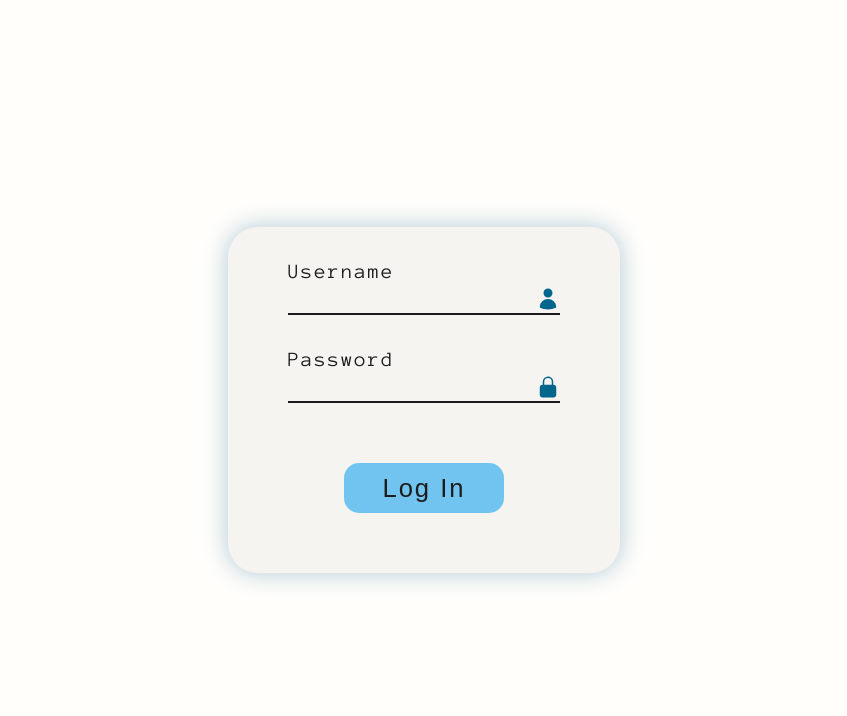
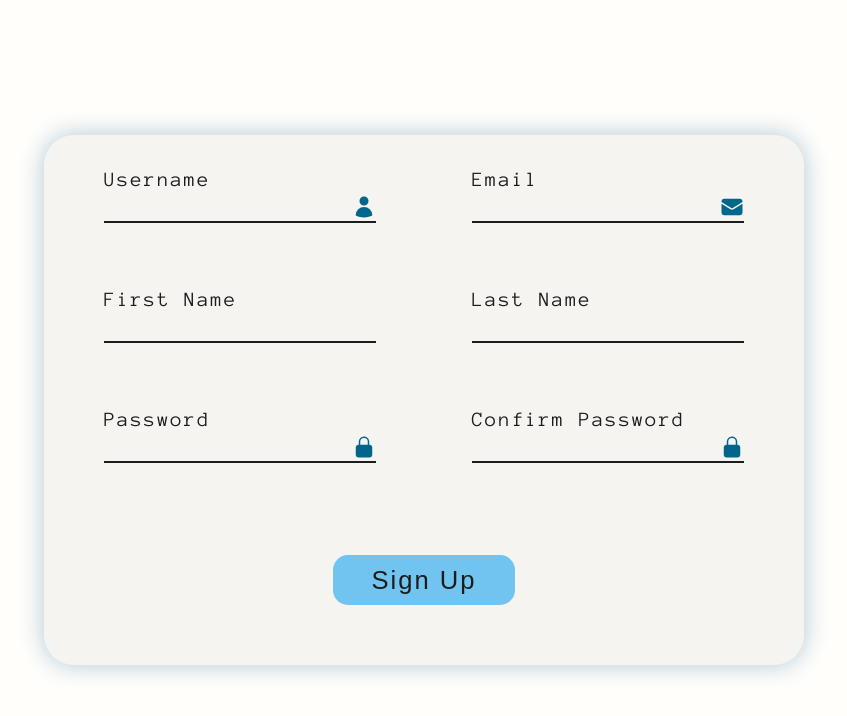
Before and after one commit to WebDevSsquad/IntraLink, a React (Vite) app in the folder Client/: page /signup in a window 1280 px wide. Shown: the top 716 px of the page, without its empty margins (216-1063 px from the left). Built offline with nearby package versions, Linux system fonts and the light colour scheme.

Commit message:
fixing bugs

```diff
--- a/Client/src/App.jsx
+++ b/Client/src/App.jsx
@@ -17,8 +17,8 @@ function App() {
     <Provider store={store} >
       <Router>
         <Routes>
-          <Route path="/logIn" Component={Register} />
-          <Route path="/signUp" Component={Register} />
+          <Route path="/login" Component={Register} />
+          <Route path="/signup" Component={Register} />
         </Routes>
       </Router>
     </Provider>
--- a/Client/src/pages/register/register.jsx
+++ b/Client/src/pages/register/register.jsx
@@ -52,12 +52,12 @@ export default function Register() {
 
     const url = `http://localhost:8080/auth${location.pathname}`;
 
-    const logIn = {
+    const login = {
       username: UserName,
       password: Password,
     };
 
-    const signUp = {
+    const signup = {
       image: `/${theme}User.png`,
       username: UserName,
       firstname: FirstName,
@@ -69,7 +69,7 @@ export default function Register() {
     fetch(url, {
       method: "POST",
       headers: { "content-type": "application/json" },
-      body: JSON.stringify(location.pathname === "/logIn" ? logIn : signUp),
+      body: JSON.stringify(location.pathname === "/login" ? login : signup),
     })
       .then((res) => {
         ok = res.ok;
@@ -146,7 +146,7 @@ export default function Register() {
   };
 
   const username = (
-    <div className={location.pathname === "/signUp"?"input-box":"input-box username_login"}>
+    <div className={location.pathname === "/signup"?"input-box":"input-box username_login"}>
       <input
         type="text"
         className="input-control"
@@ -246,7 +246,7 @@ export default function Register() {
   );
 
   const password = (
-    <div className={location.pathname === "/signUp"?"input-box":"input-box password_login"}>
+    <div className={location.pathname === "/signup"?"input-box":"input-box password_login"}>
       <input
         type={SeePassword ? "text" : "password"}
         className="input-control"
@@ -326,17 +326,17 @@ export default function Register() {
 
   const elements = [
     username,
-    location.pathname === "/signUp" && email,
-    location.pathname === "/signUp" && firstName,
-    location.pathname === "/signUp" && lastName,
+    location.pathname === "/signup" && email,
+    location.pathname === "/signup" && firstName,
+    location.pathname === "/signup" && lastName,
     password,
-    location.pathname === "/signUp" && confirmPassword,
+    location.pathname === "/signup" && confirmPassword,
   ];
 
-  const signUp = (
+  const signup = (
     <p className="noAccount">
       {`Don't have an account? `}
-      <Link to="/signUp">
+      <Link to="/signup">
         <span className="register">Sign Up</span>
       </Link>
     </p>
@@ -354,16 +354,16 @@ export default function Register() {
               onSubmit();
               return false;
             }}
-            className={location.pathname === "/signUp"?"form":"form_login" }
+            className={location.pathname === "/signup"?"form":"form_login" }
           >
             {elements}
             <div className="submit-container">
               <input
                 type="submit"
-                value={location.pathname === "/signUp" ? "Sign Up" : "Log In"}
+                value={location.pathname === "/signup" ? "Sign Up" : "Log In"}
                 className="submit"
               />
-              {location.pathname === "/logIn" && signUp}
+              {location.pathname === "/logIn"? signup:<></>}
             </div>
           </form>
         </div>
```
